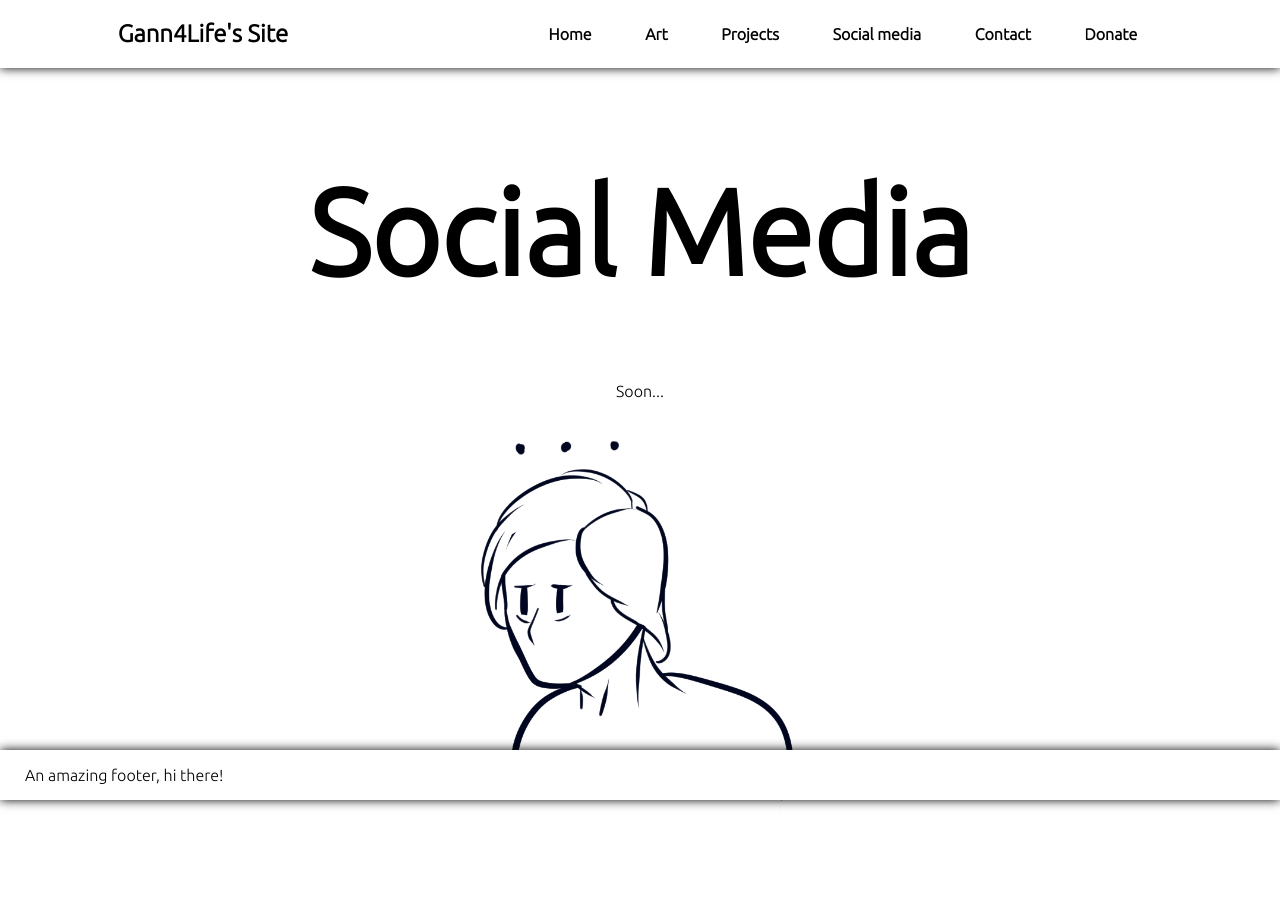
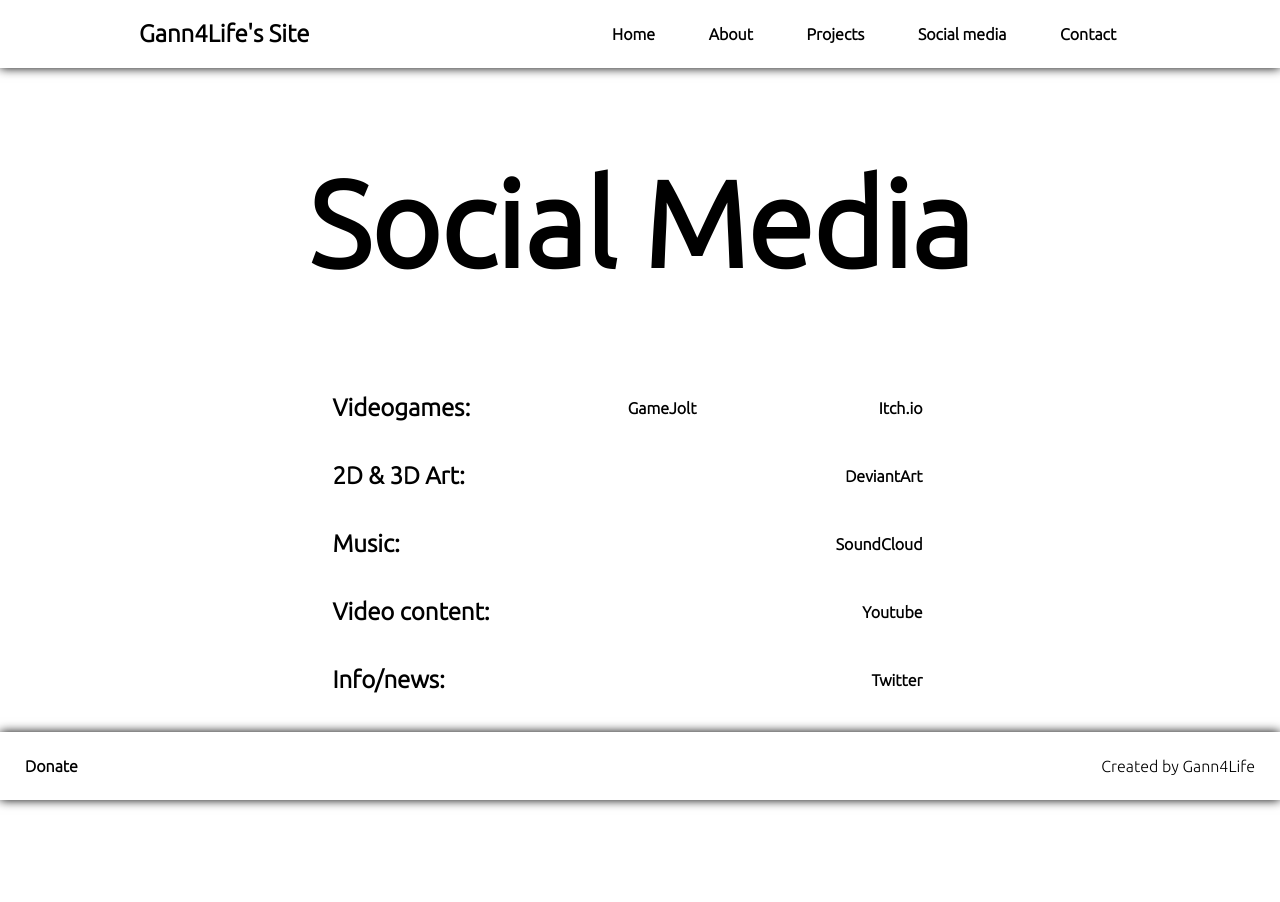
Before and after one commit to Gann4Life/Gann4Web, a PHP site: page /sites/social-media.php in a window 1280 px wide. After the commit the page ends 808 px from the top, so only its background shows below. Run offline with PHP 8.4, Linux system fonts and the light colour scheme.

Commit message:
About to release

```diff
--- a/css/style.css
+++ b/css/style.css
@@ -1,6 +1,11 @@
 @keyframes fadeIn{
     from{opacity: 0; transform: translateX(100%);}
     to{opacity:1; transform: translateY(0px);}
+}
+
+body{
+    margin: 0px;
+    padding: 0px;
 }
 
 header{
@@ -61,13 +66,17 @@ body{
 }
 
 footer{
+    display: flex;
+    justify-content: space-between;
     background: white;
     position: fixed;
-    padding: 0px 25px;
     left: 0px;
     right: 0px;
     box-shadow: 0px 0px 10px;
     bottom: 0px;
+}
+footer p{
+    margin: auto 25px;
 }
 
 /* extra stuff */
@@ -75,6 +84,11 @@ footer{
 .centered{
     justify-content: center;
     text-align: center;
+}
+
+.inline{
+    display: flex;
+    justify-content: space-between;
 }
 
 .button{
--- a/sites/contact.php
+++ b/sites/contact.php
@@ -12,7 +12,6 @@
     ?>
     <?php
         $title="Contact";
-        $description="Want to talk to me?...";
         include "templates/wip.php";
     ?>
     <?php
--- a/sites/projects.php
+++ b/sites/projects.php
@@ -10,11 +10,7 @@
     <?php include "templates/header.php" ?>
     <div class="content centered">
         <h1 class="content-title">Projects</h1>
-        <ul>
-            <li>
-                <a href="thirdym.php" class="nav-button">Thirdym</a>
-            </li>
-        </ul>
+        <a href="thirdym.php" class="nav-button">Thirdym</a>
     </div>
     <?php include "templates/footer.php" ?>
 </body>
--- a/sites/social-media.php
+++ b/sites/social-media.php
@@ -9,11 +9,39 @@
 </head>
 <body>
     <?php include "templates/header.php"?>
-    <?php
-        $title="Social Media";
-        $description="Soon...";
-        include "templates/wip.php";
-    ?>
+    <div class="content centered">
+
+        <h1 class="content-title">Social Media</h1>
+
+        <div class="centered" style="margin: 0px 25%;">
+            <div class="inline">
+                <h2>Videogames:</h2>
+                <a href="https://gann4life.gamejolt.io" class="nav-button">GameJolt</a>
+                <a href="https://gann4life.itch.io" class="nav-button">Itch.io</a>
+            </div>
+            <div class="inline">
+                <h2>2D & 3D Art:</h2>
+                <a href="https://deviantart.com/gann4life" class="nav-button">DeviantArt</a>
+            </div>
+            <div class="inline">
+                <h2>Music:</h2>
+                <a href="https://soundcloud.com/user-463322103" class="nav-button">SoundCloud</a>
+            </div>
+            <div class="inline">
+                <h2>Video content:</h2>
+                <a href="https://youtube.com/gann4life" class="nav-button">Youtube</a>
+            </div>
+            <div class="inline">
+                <h2>Info/news:</h2>
+                <a href="https://twitter.com/gann4life" class="nav-button">Twitter</a>
+            </div>
+            <div class="inline">
+                <h2>Discord server:</h2>
+                <a href="https://discord.gg/8USgTyxkKZ" class="nav-button">Join here!</a>
+            </div>
+        </div>
+
+    </div>
     <?php include "templates/footer.php"?>
 </body>
 </html>
--- a/sites/templates/footer.php
+++ b/sites/templates/footer.php
@@ -1,3 +1,4 @@
 <footer>
-    <p>An amazing footer, hi there!</p>
+    <a href="donate.php" class="nav-button">Donate</a>
+    <p>Created by Gann4Life</p>
 </footer>
--- a/sites/templates/header.php
+++ b/sites/templates/header.php
@@ -6,11 +6,10 @@
         <div id="menu-button" class="nav-button">Menu</div>
         <div class="header-buttons remove">
             <a href="home.php" class="nav-button">Home</a>
-            <a href="art.php" class="nav-button">Art</a>
+            <a href="about.php" class="nav-button">About</a>
             <a href="projects.php" class="nav-button">Projects</a>
             <a href="social-media.php" class="nav-button">Social media</a>
             <a href="contact.php" class="nav-button">Contact</a>
-            <a href="donate.php" class="nav-button">Donate</a>
         </div>
     </nav>
 </header>
```
Also changed, not shown: sites/about.php (renamed from sites/art.php, +5 -12 lines), sites/home.php (+5 -4 lines), sites/thirdym.php (+0 -8 lines).
